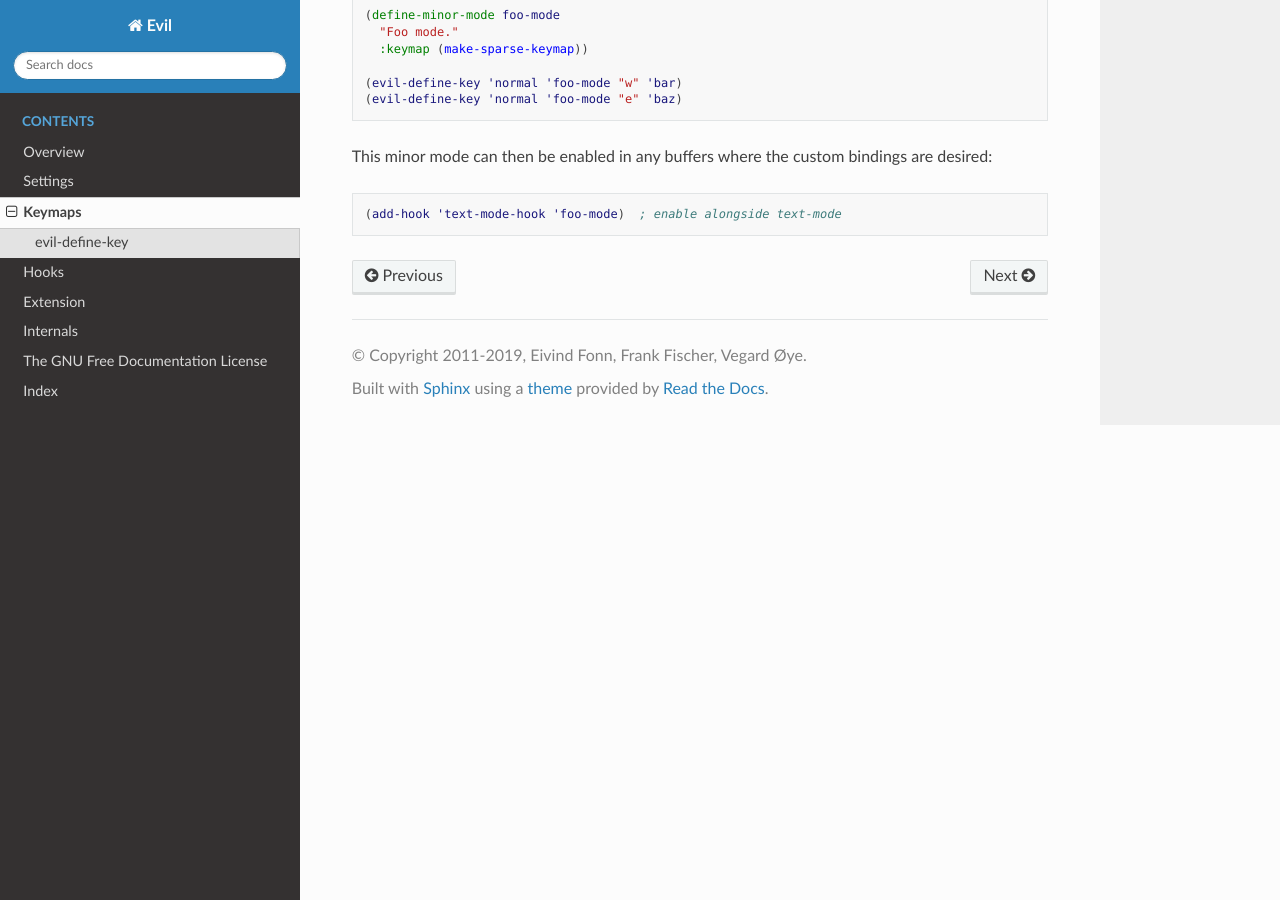
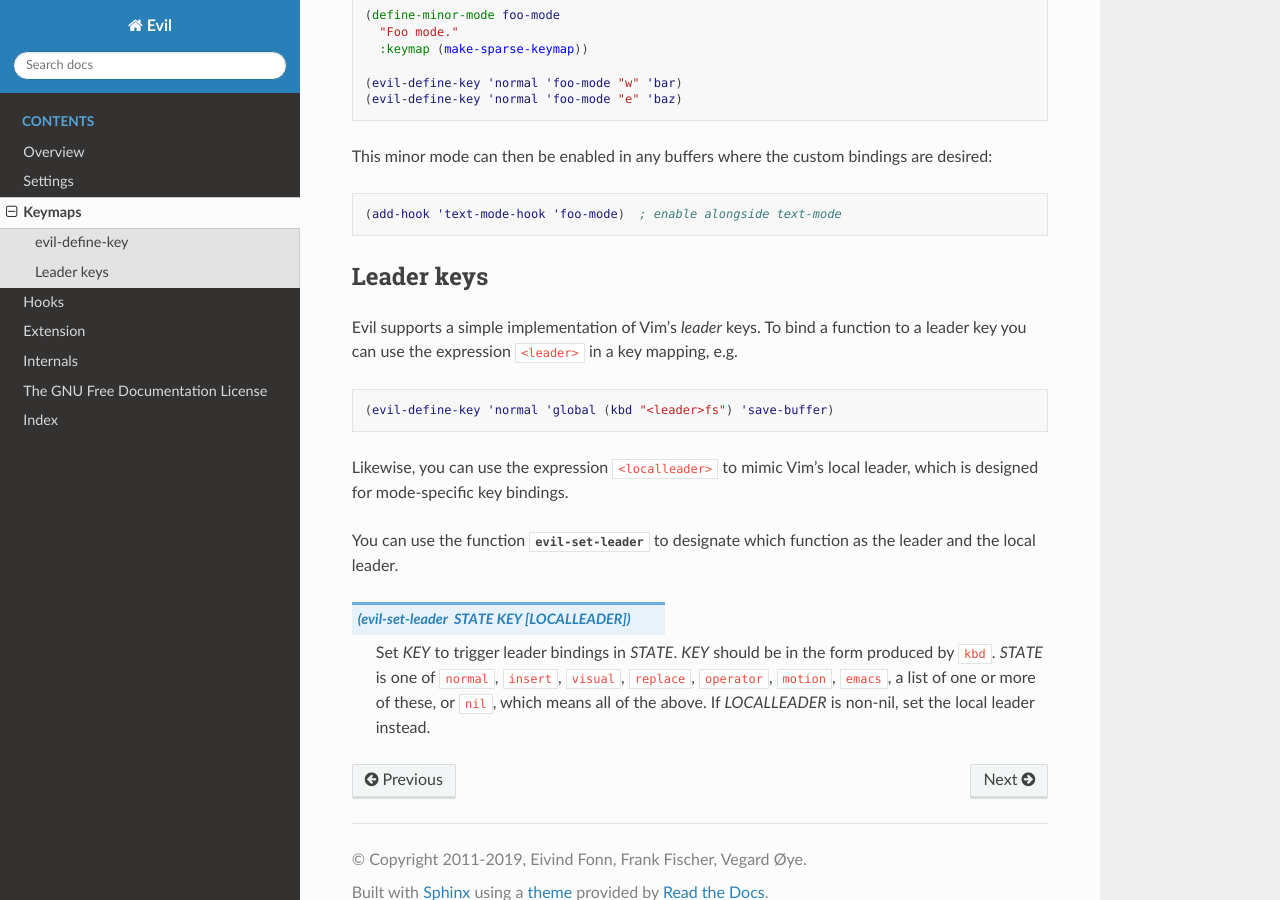
Before and after one commit to emacs-evil/evil, a Sphinx documentation site: the page built from doc/source/keymaps.rst, in a window 1280 px wide and 900 px high, scrolled down 2866 px. Built offline with Sphinx 7.4.7 and the Read the Docs theme 2.0.0, drawn with Linux system fonts in a browser that asks for light colours.

Commit message:
Document leader key functionality

```diff
--- a/doc/source/keymaps.rst
+++ b/doc/source/keymaps.rst
@@ -123,3 +123,23 @@ bindings are desired:
 .. code-block:: elisp
 
    (add-hook 'text-mode-hook 'foo-mode)  ; enable alongside text-mode
+
+
+Leader keys
+-----------
+
+Evil supports a simple implementation of Vim's *leader* keys.  To bind
+a function to a leader key you can use the expression ``<leader>`` in
+a key mapping, e.g.
+
+.. code-block:: elisp
+
+   (evil-define-key 'normal 'global (kbd "<leader>fs") 'save-buffer)
+
+Likewise, you can use the expression ``<localleader>`` to mimic Vim's
+local leader, which is designed for mode-specific key bindings.
+
+You can use the function :elisp:ref:`evil-set-leader` to designate
+which function as the leader and the local leader.
+
+.. elisp:autofunction:: evil-set-leader
```
Also changed, not shown: doc/docstringdb.json, 2 other files.
